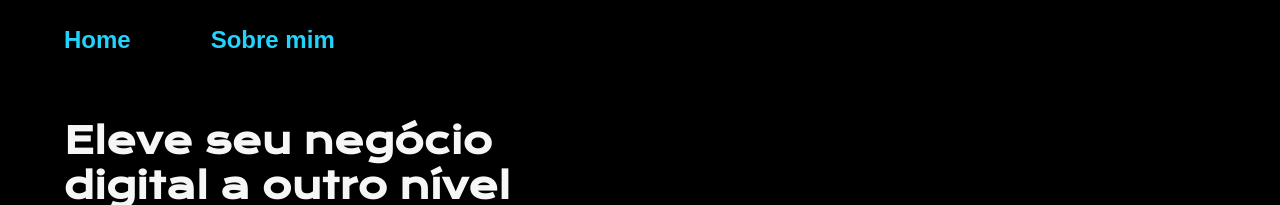
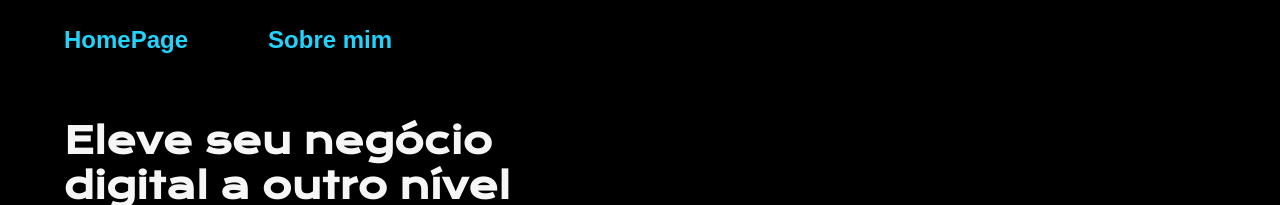
Before and after one commit to larissavitoriagomes/primeiro-projeto-frontend, a plain HTML site: page index.html in a window 1280 px wide. Shown: the top 205 px of the page. Drawn offline with nearby package versions, Linux system fonts and the light colour scheme.

Commit message:
alteracao de nome item menu

```diff
--- a/index.html
+++ b/index.html
@@ -10,7 +10,7 @@
 <body>
     <header class="cabecalho">
         <nav class="cabecalho__menu">
-            <a class="cabecalho__menu__link" href="index.html">Home</a>
+            <a class="cabecalho__menu__link" href="index.html">HomePage</a>
             <a class="cabecalho__menu__link" href="about.html">Sobre mim</a>
 
         </nav>
```
